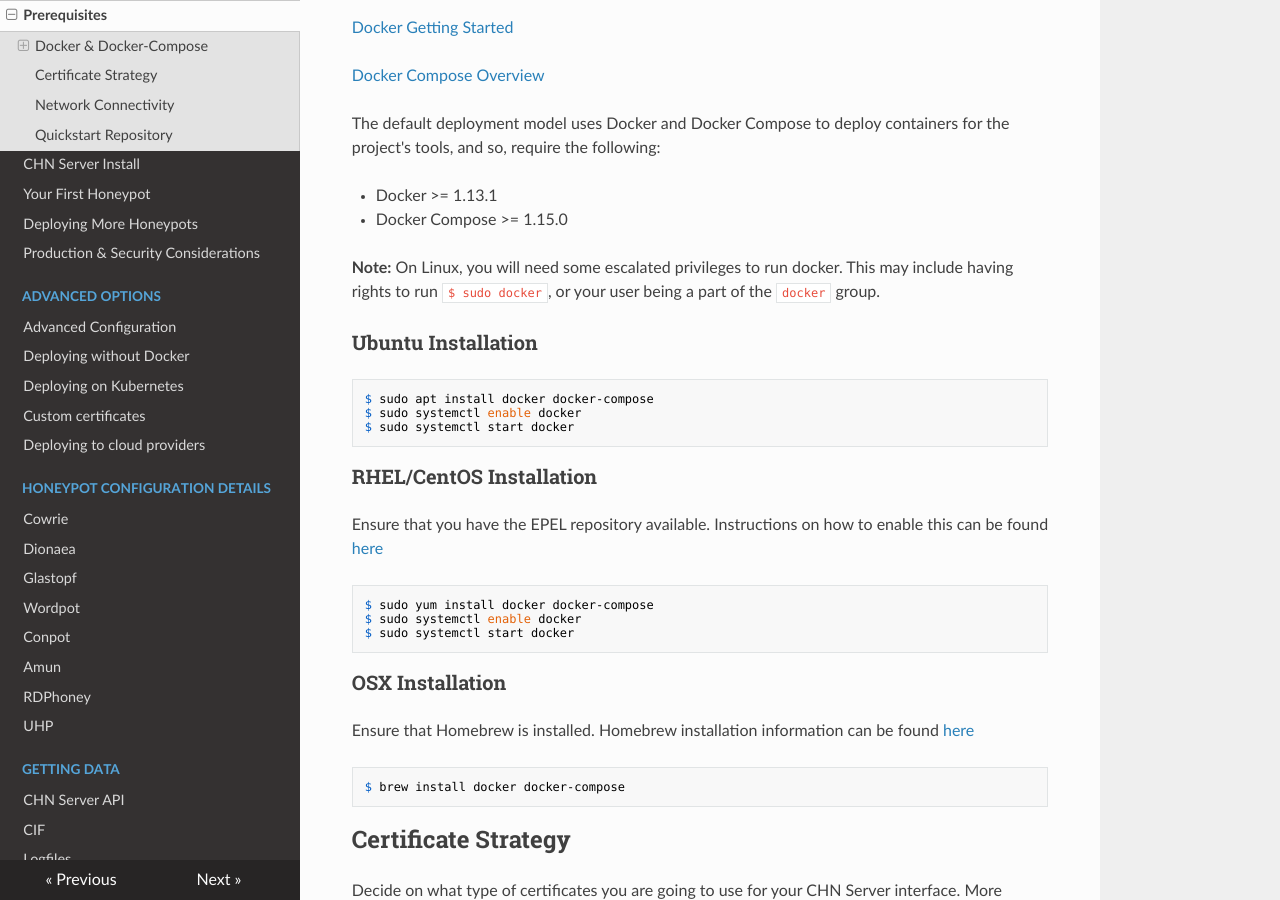
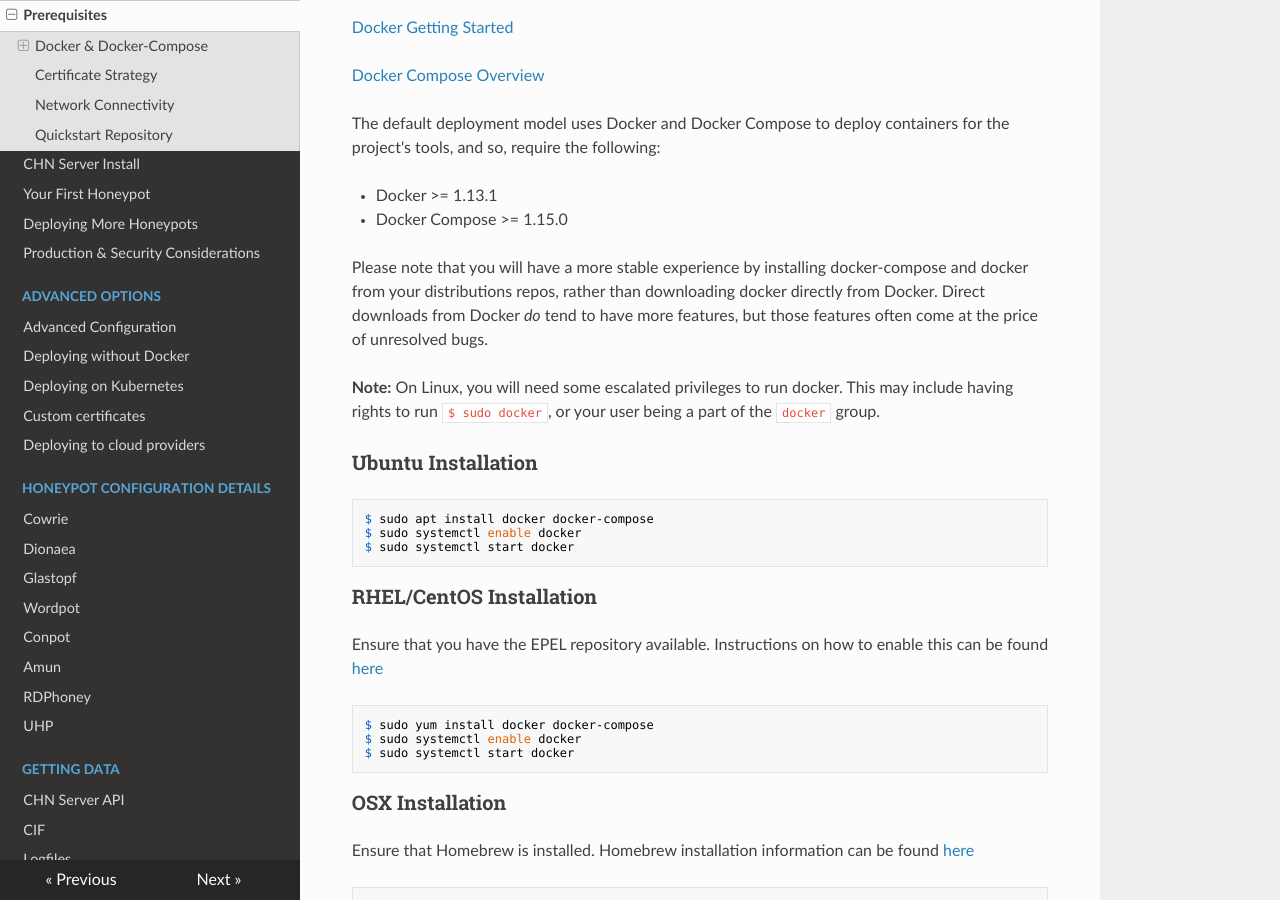
Before and after one commit to CommunityHoneyNetwork/chn-docs, an MkDocs documentation site: the page built from docs/prerequisite.md, in a window 1280 px wide and 900 px high, scrolled down 344 px. Built offline with MkDocs 1.6.1, drawn with Linux system fonts in a browser that asks for light colours; nearby versions of some CDN libraries; old or Windows-style settings are respelled for this version of MkDocs.

Commit message:
Resolves #50
Signed-off-by: Jesse Bowling <jesse.bowling@duke.edu>

```diff
--- a/docs/prerequisite.md
+++ b/docs/prerequisite.md
@@ -17,6 +17,10 @@ containers for the project's tools, and so, require the following:
 
 * Docker >= 1.13.1
 * Docker Compose >= 1.15.0
+
+Please note that you will have a more stable experience by installing docker-compose and docker from your
+distributions repos, rather than downloading docker directly from Docker. Direct downloads from Docker *do* tend to
+have more features, but those features often come at the price of unresolved bugs.
 
 __Note:__ On Linux, you will need some escalated privileges to run docker.
 This may include having rights to run `$ sudo docker`, or your user being a part of the
```
